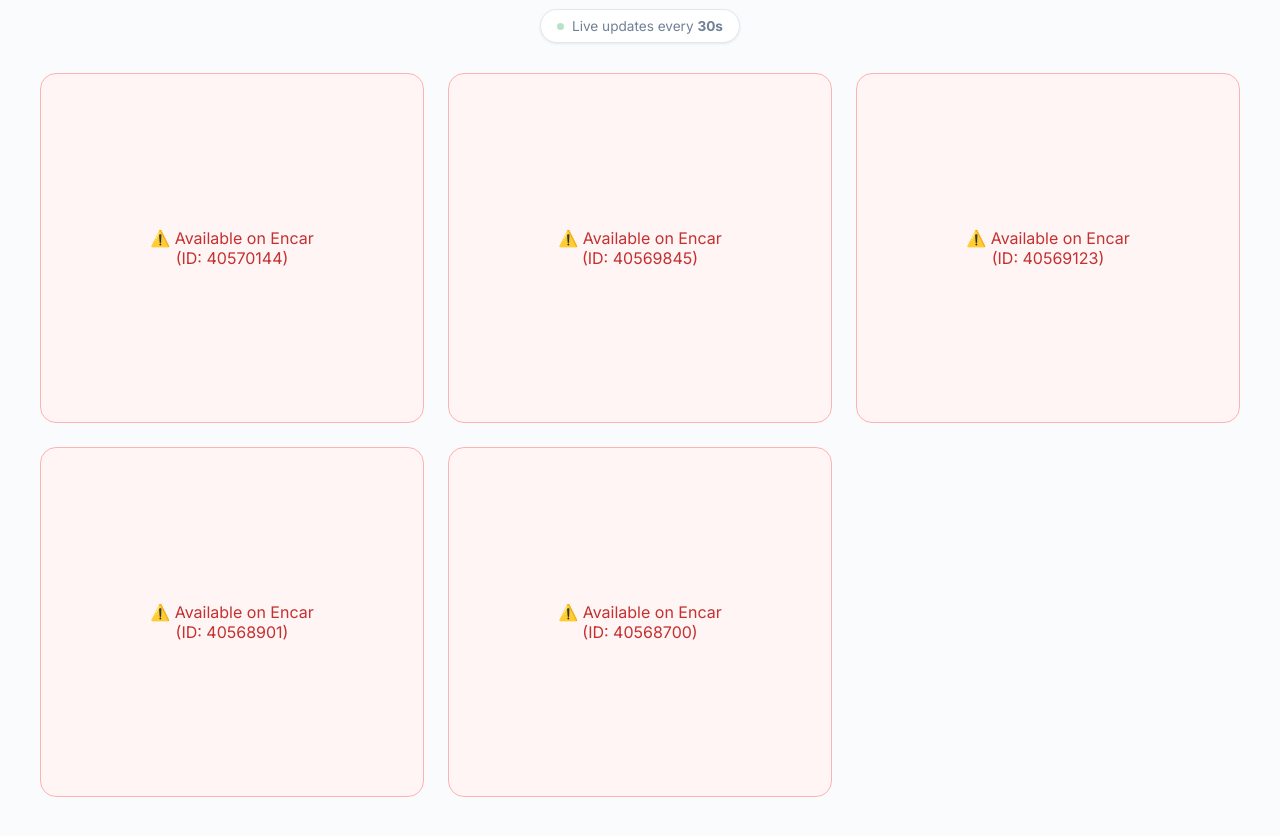
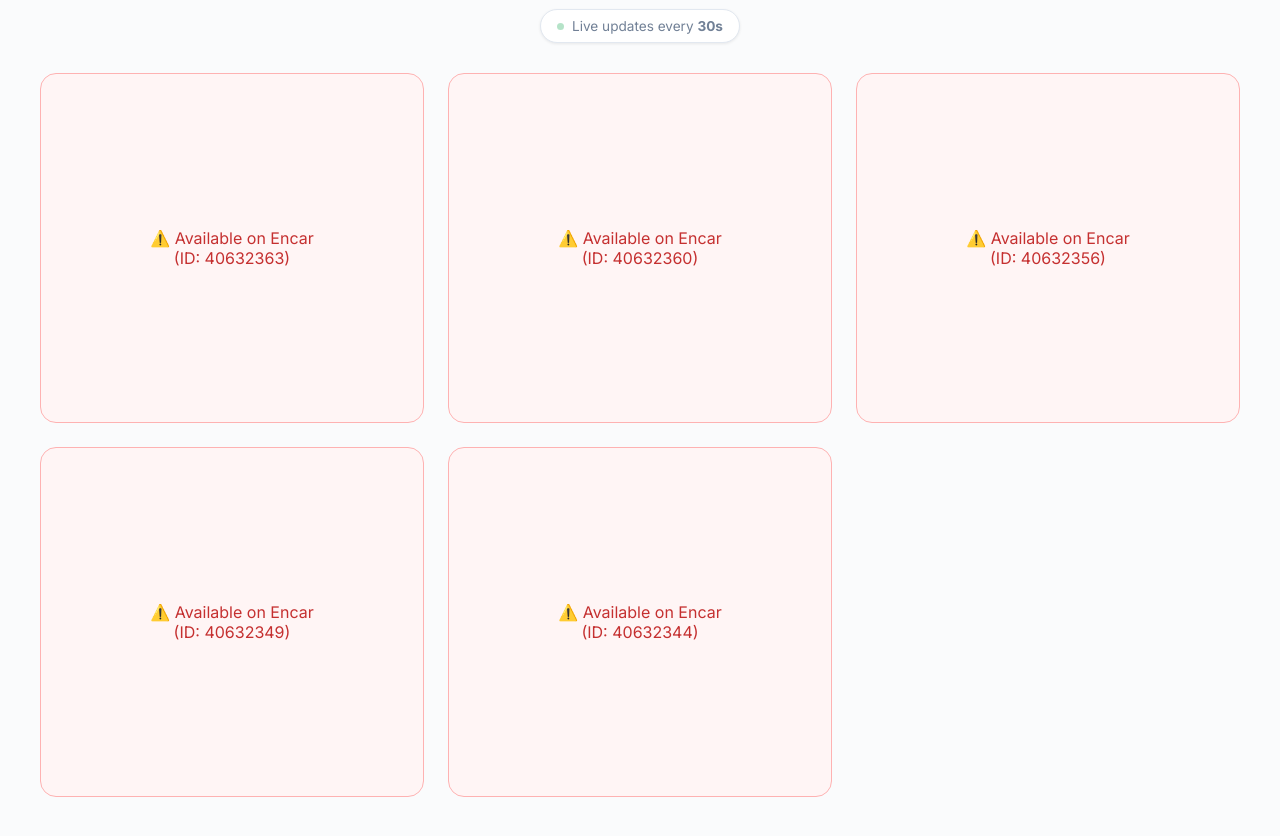
Before and after one commit to Allexndr/encar-korea-catalog, a website: page catalog.html in a window 1280 px wide. Shown: the part 92-928 px from the top of the page. Drawn offline with Linux system fonts and the light colour scheme; no server answers.

Commit message:
Update to fresh live car IDs

```diff
--- a/catalog.html
+++ b/catalog.html
@@ -250,7 +250,7 @@
     </div>
 
     <script>
-        const ACTIVE_CAR_IDS = [40570144, 40569845, 40569123, 40568901, 40568700];
+        const ACTIVE_CAR_IDS = [40632363, 40632360, 40632356, 40632349, 40632344];
         const REFRESH_INTERVAL = 30000;
 
         const translations = {
```
